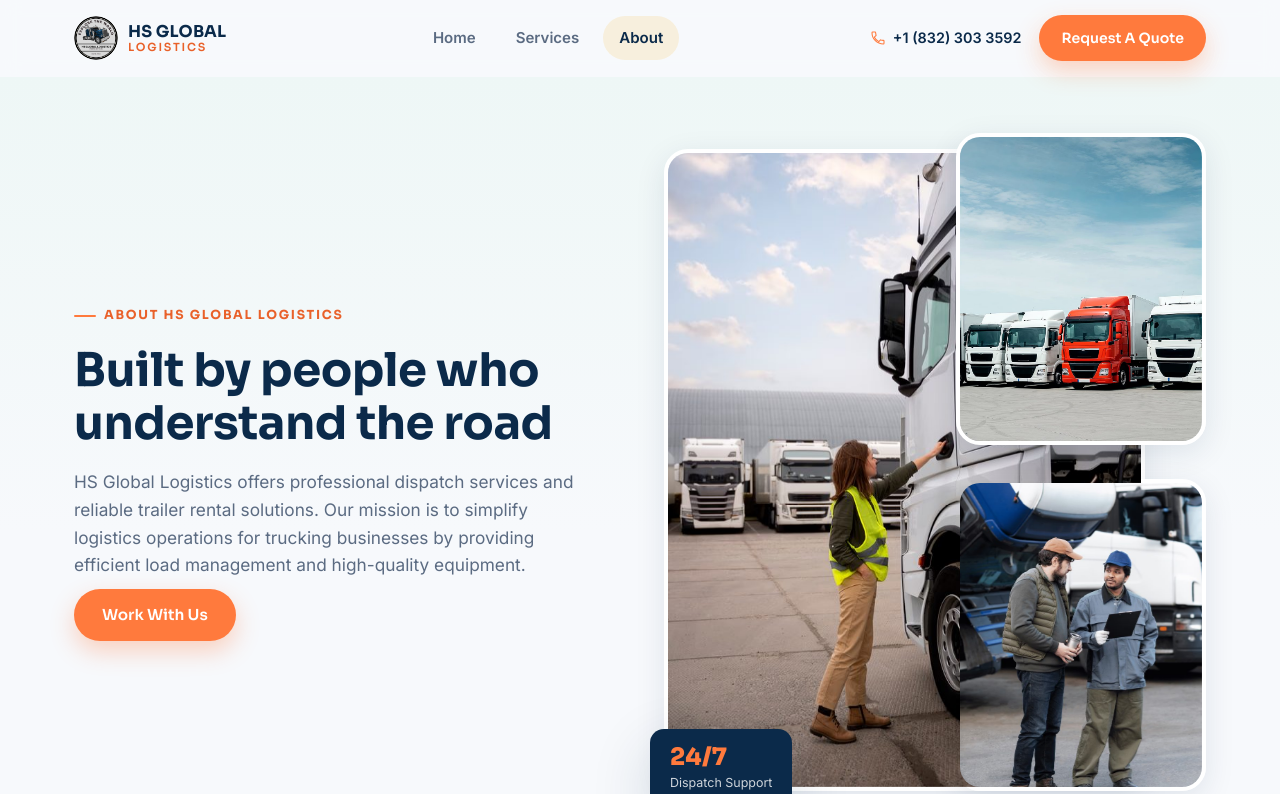
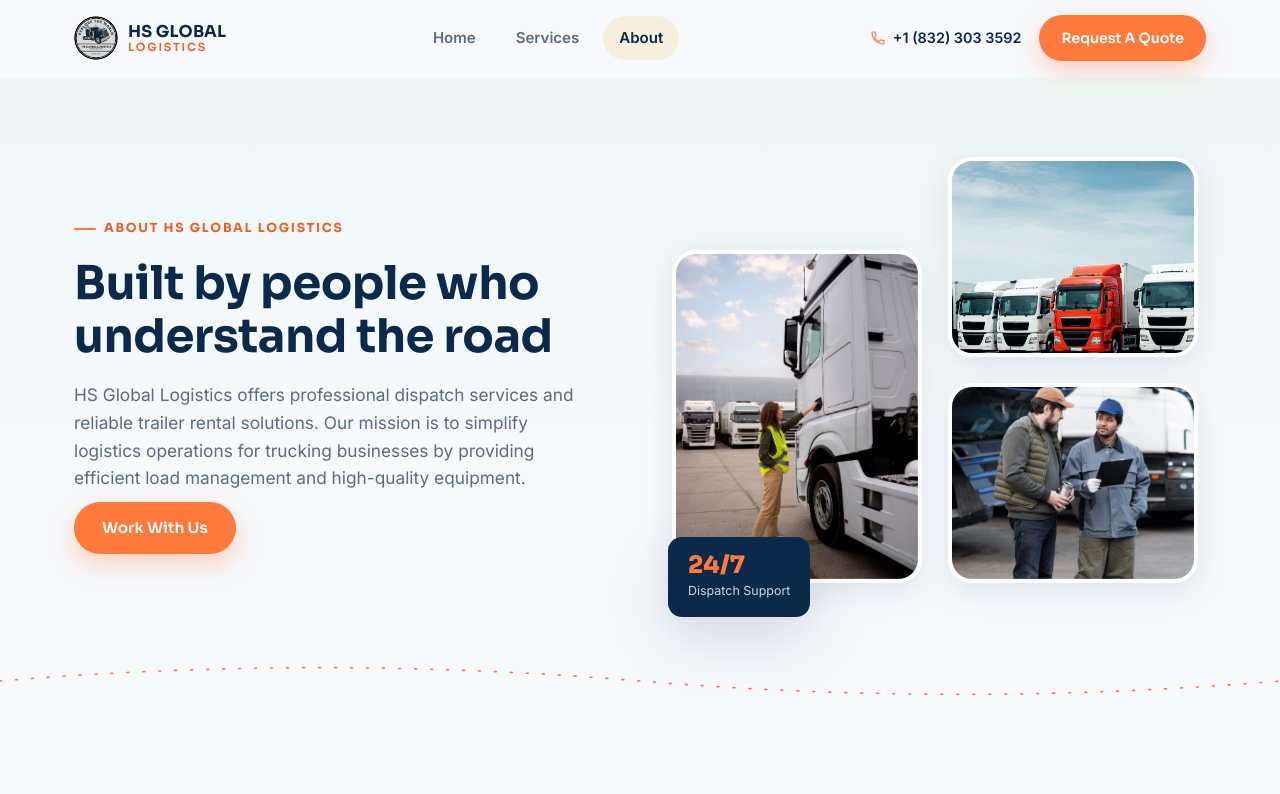
Before and after one commit to SamiUrRehman2395/HS_Global_Logistics, a React (Vite) app in the folder hs-global-logistics/: page /about in a window 1280 px wide. Shown: the top 794 px of the page. Built offline with nearby package versions, Linux system fonts and the light colour scheme.

Commit message:
change the hero image

```diff
--- a/hs-global-logistics/src/components/AboutCollage.jsx
+++ b/hs-global-logistics/src/components/AboutCollage.jsx
@@ -1,41 +1,77 @@
+import { motion } from 'framer-motion'
 import about1 from '../assets/about-1.jpg'
 import about2 from '../assets/about-2.jpg'
 import about3 from '../assets/about-3.jpg'
 
+const container = {
+  hidden: {},
+  show: {
+    transition: { staggerChildren: 0.16, delayChildren: 0.1 },
+  },
+}
+
+const itemA = {
+  hidden: { opacity: 0, x: -30, y: 10 },
+  show: { opacity: 1, x: 0, y: 0, transition: { duration: 0.6, ease: 'easeOut' } },
+}
+const itemB = {
+  hidden: { opacity: 0, y: -30 },
+  show: { opacity: 1, y: 0, transition: { duration: 0.6, ease: 'easeOut' } },
+}
+const itemC = {
+  hidden: { opacity: 0, x: 30, y: 20 },
+  show: { opacity: 1, x: 0, y: 0, transition: { duration: 0.6, ease: 'easeOut' } },
+}
+
 export default function AboutCollage() {
   return (
-    <div className="about-collage">
-      <div className="collage-img collage-img--a img-zoom">
+    <motion.div
+      className="about-collage"
+      variants={container}
+      initial="hidden"
+      whileInView="show"
+      viewport={{ once: true, amount: 0.3 }}
+    >
+      <motion.div variants={itemA} className="collage-img collage-img--a img-zoom">
         <img src={about1} alt="HS Global Logistics trailer on the road" loading="lazy" />
-      </div>
-      <div className="collage-img collage-img--b img-zoom">
+      </motion.div>
+      <motion.div variants={itemB} className="collage-img collage-img--b img-zoom">
         <img src={about2} alt="HS Global Logistics truck and trailer at sunset" loading="lazy" />
-      </div>
-      <div className="collage-img collage-img--c img-zoom">
+      </motion.div>
+      <motion.div variants={itemC} className="collage-img collage-img--c img-zoom">
         <img src={about3} alt="HS Global Logistics dispatch team member" loading="lazy" />
-      </div>
-      <div className="collage-badge">
+      </motion.div>
+      <motion.div
+        className="collage-badge"
+        initial={{ opacity: 0, scale: 0.7 }}
+        whileInView={{ opacity: 1, scale: 1 }}
+        viewport={{ once: true, amount: 0.5 }}
+        transition={{ duration: 0.5, delay: 0.65, ease: 'backOut' }}
+      >
         <span>24/7</span>
         <p>Dispatch Support</p>
-      </div>
+      </motion.div>
 
       <style>{`
         .about-collage {
           position: relative;
           display: grid;
-          grid-template-columns: 1.1fr 1fr;
-          gap: 18px;
+          grid-template-columns: 1fr 1fr;
+          grid-template-rows: auto auto;
+          gap: 26px;
           align-items: end;
+          padding: 8px 8px 34px 8px;
         }
         .collage-img {
           border-radius: var(--radius-lg);
           box-shadow: var(--shadow-md);
           border: 4px solid var(--white);
           overflow: hidden;
-          transition: box-shadow 0.28s ease;
+          transition: box-shadow 0.3s ease, transform 0.3s ease;
         }
         .collage-img:hover {
           box-shadow: var(--shadow-lg);
+          transform: translateY(-5px);
         }
         .collage-img img {
           width: 100%;
@@ -44,30 +80,30 @@ export default function AboutCollage() {
           display: block;
         }
         .collage-img--a {
+          grid-column: 1 / 2;
           grid-row: 1 / 3;
-          height: 100%;
           aspect-ratio: 3 / 4;
         }
         .collage-img--b {
-          aspect-ratio: 4 / 5;
-          transform: translateY(-16px);
+          grid-column: 2 / 3;
+          grid-row: 1 / 2;
+          aspect-ratio: 5 / 4;
+          align-self: start;
         }
         .collage-img--c {
-          aspect-ratio: 4 / 5;
+          grid-column: 2 / 3;
+          grid-row: 2 / 3;
+          aspect-ratio: 5 / 4;
         }
         .collage-badge {
           position: absolute;
-          left: -14px;
-          bottom: -18px;
+          left: 4px;
+          bottom: 0;
           background: var(--navy);
           color: var(--white);
           border-radius: var(--radius-md);
           padding: 16px 20px;
           box-shadow: var(--shadow-lg);
-          transition: transform 0.28s ease;
-        }
-        .about-collage:hover .collage-badge {
-          transform: translateY(-4px);
         }
         .collage-badge span {
           display: block;
@@ -84,9 +120,10 @@ export default function AboutCollage() {
           white-space: nowrap;
         }
         @media (max-width: 640px) {
-          .collage-badge { left: 10px; bottom: -14px; padding: 12px 16px; }
+          .about-collage { gap: 16px; padding: 8px 8px 30px 8px; }
+          .collage-badge { left: 0; padding: 12px 16px; }
         }
       `}</style>
-    </div>
+    </motion.div>
   )
 }
--- a/hs-global-logistics/src/pages/About.jsx
+++ b/hs-global-logistics/src/pages/About.jsx
@@ -51,7 +51,7 @@ export default function About() {
             <div className="eyebrow" style={{ justifyContent: 'center' }}>Our Mission</div>
             <h2>Simplifying logistics so carriers can focus on the road</h2>
             <p className="text-muted" style={{ marginTop: 18, fontSize: '1.08rem' }}>
-              We started HS Global Logistics with a simple belief: independent drivers and small fleets deserve the same level of dispatch expertise and equipment quality as the largest carriers. Today, we support owner-operators and growing fleets with dependable dispatch services and a well-maintained trailer fleet, backed by a team that treats every load like it\u2019s our own.
+              We started HS Global Logistics with a simple belief: independent drivers and small fleets deserve the same level of dispatch expertise and equipment quality as the largest carriers. Today, we support owner-operators and growing fleets with dependable dispatch services and a well-maintained trailer fleet, backed by a team that treats every load like it's our own.
             </p>
           </motion.div>
         </div>
--- a/hs-global-logistics/src/pages/Contact.jsx
+++ b/hs-global-logistics/src/pages/Contact.jsx
@@ -50,7 +50,7 @@ export default function Contact() {
         <div className="container">
           <motion.div initial="hidden" animate="show" variants={fadeUp}>
             <div className="eyebrow">Contact Us</div>
-            <h1>Let\u2019s get your business moving</h1>
+            <h1>Let's get your business moving</h1>
             <p className="page-hero-sub">Reach out for dispatch support, trailer rentals, or general questions — our team responds fast.</p>
           </motion.div>
         </div>
@@ -142,7 +142,7 @@ export default function Contact() {
               </button>
 
               {status === 'success' && (
-                <p className="form-note success">Thanks — your message has been sent. We\u2019ll be in touch shortly.</p>
+                <p className="form-note success">Thanks — your message has been sent. We'll be in touch shortly.</p>
               )}
               {status === 'error' && (
                 <p className="form-note error">{errorMsg}</p>
--- a/hs-global-logistics/src/pages/Services.jsx
+++ b/hs-global-logistics/src/pages/Services.jsx
@@ -57,7 +57,7 @@ export default function Services() {
             <div className="eyebrow">01 — Dispatch Services</div>
             <h2>Dispatch support that keeps your trucks loaded</h2>
             <p className="text-muted" style={{ margin: '16px 0 26px', fontSize: '1.05rem' }}>
-              Our experienced dispatch team handles the details of every load, so you can focus on driving. From booking to invoicing, we\u2019re your partner on every mile.
+              Our experienced dispatch team handles the details of every load, so you can focus on driving. From booking to invoicing, we're your partner on every mile.
             </p>
             <ul className="feature-list">
               {dispatchFeatures.map((f) => (
@@ -88,7 +88,7 @@ export default function Services() {
               </div>
               <div className="trailer-detail-body">
                 <h3>Dry Van Trailers</h3>
-                <p className="text-muted">Durable, weatherproof trailers built for general freight — from retail goods to packaged materials. Available in 48\u2019 and 53\u2019 lengths.</p>
+                <p className="text-muted">Durable, weatherproof trailers built for general freight — from retail goods to packaged materials. Available in 48' and 53' lengths.</p>
                 <ul className="feature-list-sm">
                   <li>Ideal for palletized &amp; boxed freight</li>
                   <li>Roll-up and swing doors available</li>
```
Also changed, not shown: hs-global-logistics/src/pages/Home.jsx (+21 -10 lines).
